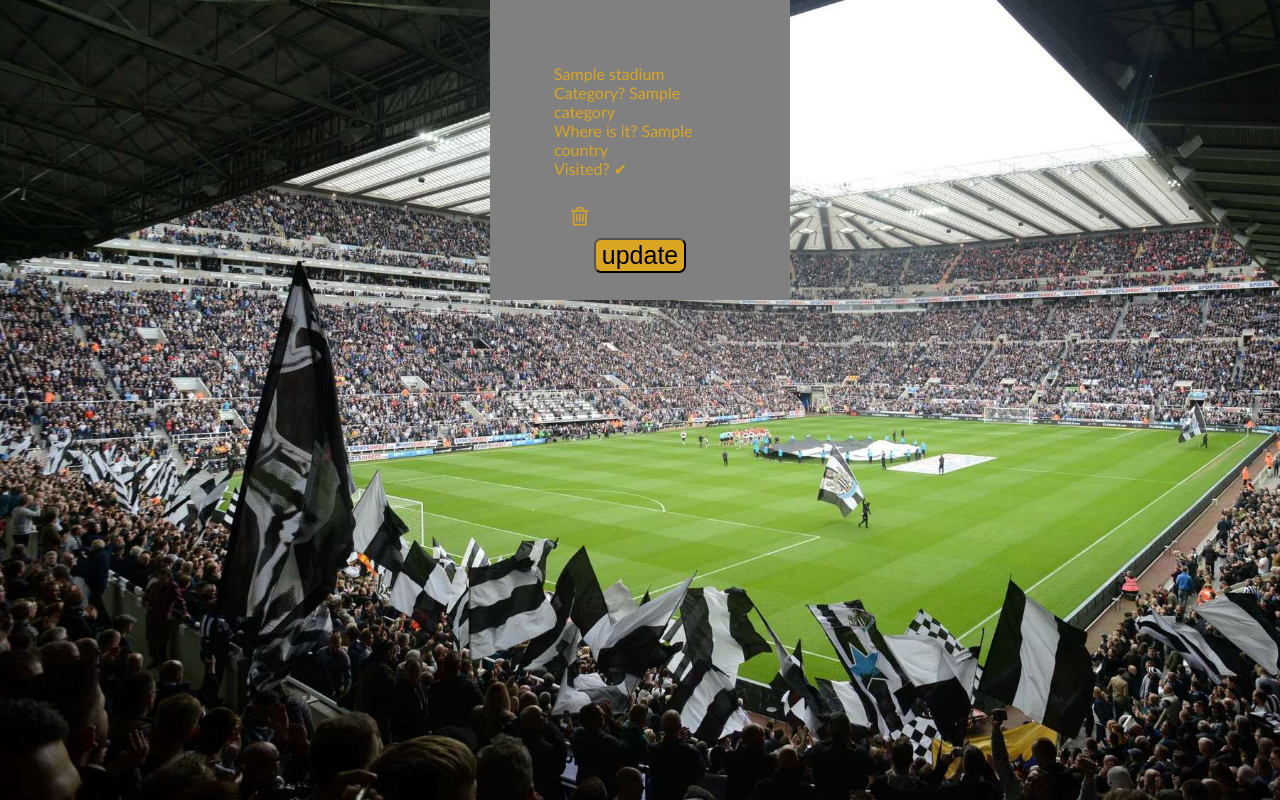
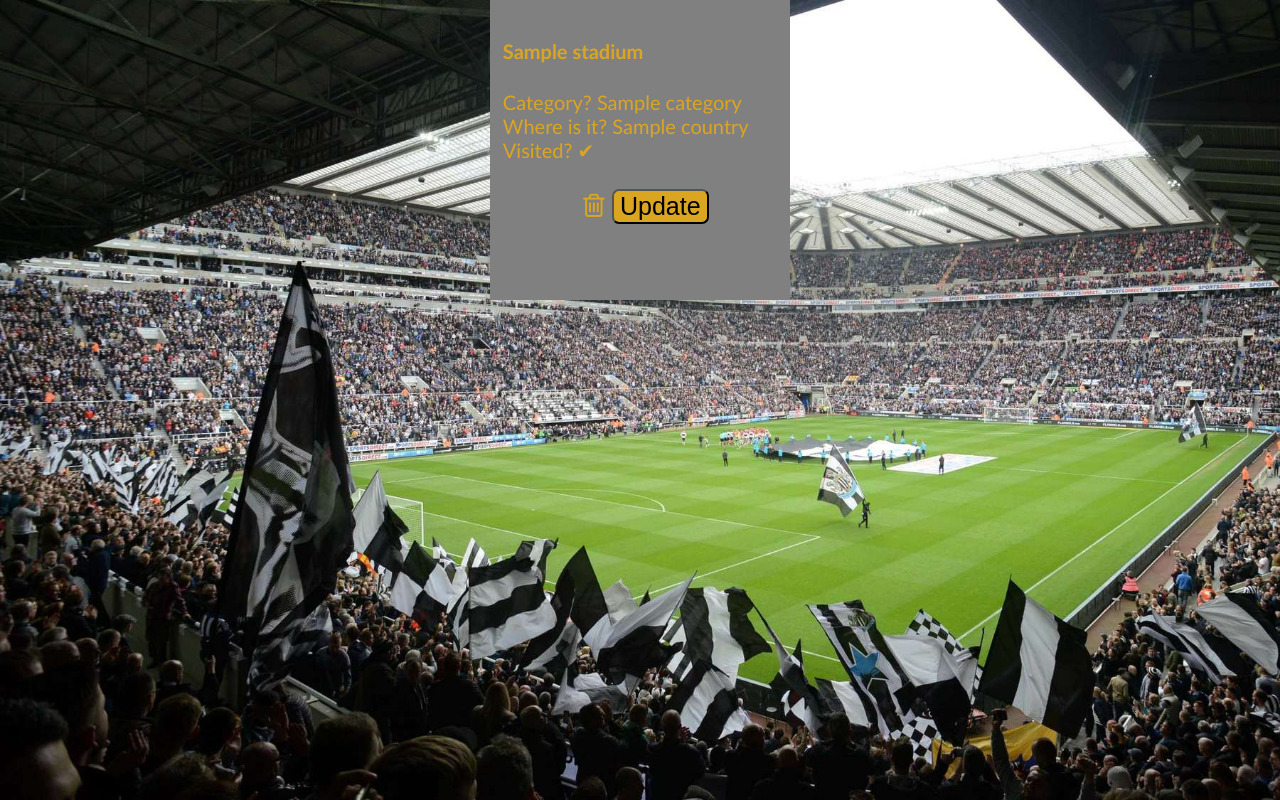
Before and after one commit to garyb6/Project1, a Flask app: page /stadiums in a window 1280 px wide. Shown: the part 127-927 px from the top of the page. Run offline with Flask 2, Linux system fonts and the light colour scheme; a database or web service that is not in the repository returns one stand-in record (values such as "Sample title"); some libraries are stand-ins or nearby versions.

Commit message:
buttons now aligned on all stadiums page

```diff
--- a/static/css/buttons.css
+++ b/static/css/buttons.css
@@ -4,16 +4,26 @@
     color: goldenrod
   }
 
-  .button{
+.button{
     background-color: goldenrod;
     border-radius: 7px;
     font-size: 25px;
   }
 
-  form > button:hover{
+form > button:hover{
     color: white;
 }
 
 .button :hover {
   color: white;
 }
+
+.align{
+  display: flex;
+  justify-content: center;
+}
+
+.button_align + .button_align{
+  margin-left: 10px;
+  padding: 2%
+}
--- a/static/css/tables.css
+++ b/static/css/tables.css
@@ -4,16 +4,15 @@
     flex-wrap: wrap;
     justify-content: center;
     align-items: center;
-    gap: 100px 100px;
+    gap: 50px 90px;
 
 }
 .stadium_card{
-    border: orangered;
     background-color: gray;
-    padding: 5%;
+    padding: 1%;
     align-self: center;
     width: 300px;
     height: 300px;
     box-sizing: border-box;
-
+    font-size: 20px;
 }
--- a/templates/stadiums/index.html
+++ b/templates/stadiums/index.html
@@ -5,8 +5,8 @@
 <div class = "stadium_flexbox">
     {% for stadium in all_stadiums %}
     <div class="stadium_card">
-        {{stadium.name}}
-        <br>
+        <h4>{{stadium.name}}</h4>
+
         Category? {{stadium.category}}
             <br>
         Where is it? {{stadium.country.name}}
@@ -18,16 +18,17 @@
         {% endif %}
             <br>
             <br>
-
+        <div class= "align">
         <div class="buttons">
-            <form class="delete-form" action="/stadiums/{{stadium.id}}/delete" method="POST">
+            <form class="delete-form button_align" action="/stadiums/{{stadium.id}}/delete" method="POST">
             <button class="trash-button"><i class="fa fa-trash-o fa-3x" style="color: goldenrod" aria-hidden="true"></i></button>
             </form>
         </div>
         <div class="buttons">
-            <form class="update-form" action="/stadiums/{{stadium.id}}/edit" method="GET">
-            <button class="button">update</button>
+            <form class="update-form button_align" action="/stadiums/{{stadium.id}}/edit" method="GET">
+            <button class="button">Update</button>
             </form>
+        </div>
         </div>
     </div>
 {% endfor %}
```
Lines whose indentation alone changed are shown as unchanged.
